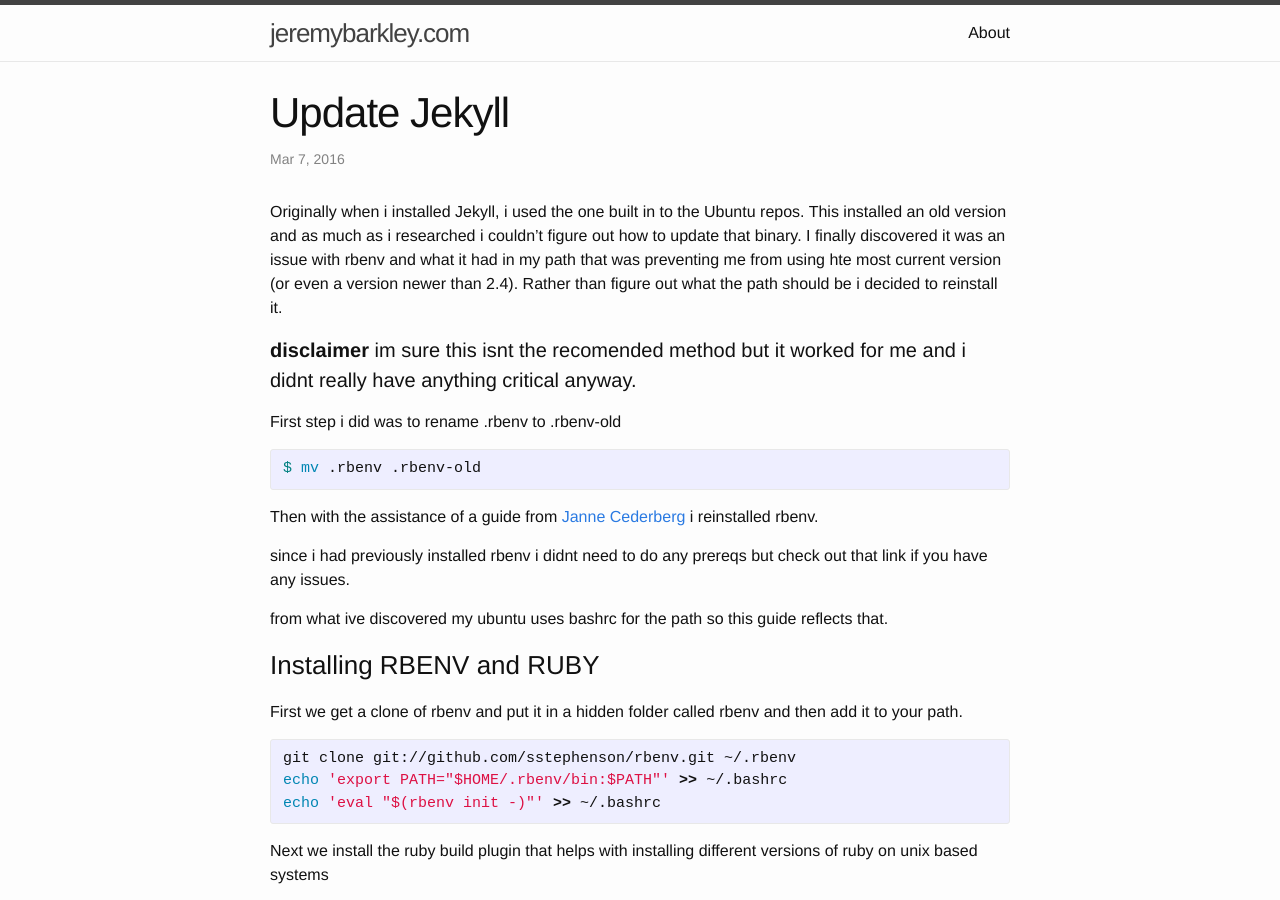
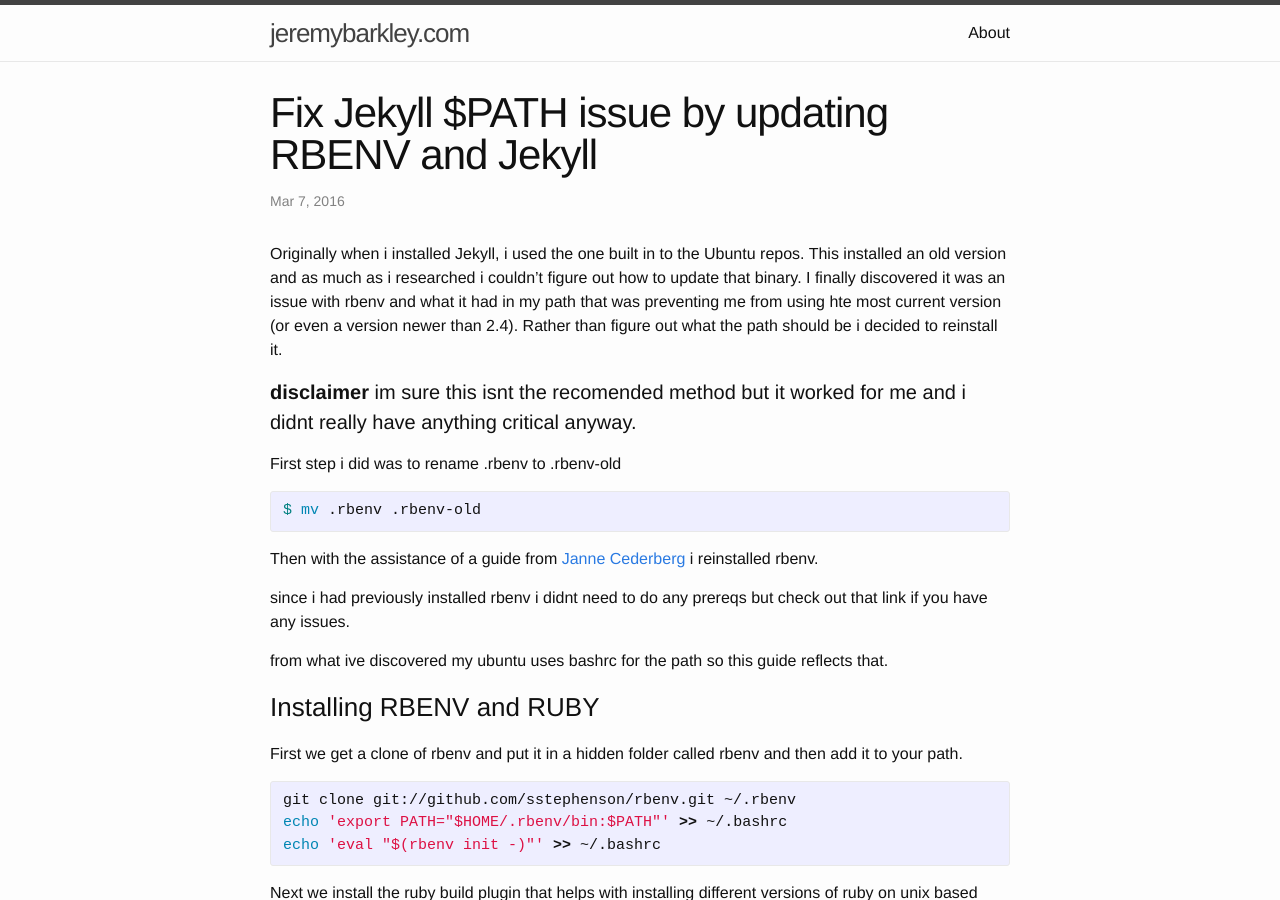
Before and after one commit to sensoph1/sensoph1.github.io, a Jekyll site: the page built from _posts/2016-03-07-2016-Update-Jekyll.md, in a window 1280 px wide and 900 px high. Built offline with Jekyll 4.4.1, drawn with Linux system fonts in a browser that asks for light colours.

Commit message:
update jekyll post

```diff
--- a/_posts/2016-03-07-2016-Update-Jekyll.md
+++ b/_posts/2016-03-07-2016-Update-Jekyll.md
@@ -1,6 +1,6 @@
 ---
 layout: post
-title:  "Update Jekyll"
+title:  "Fix Jekyll $PATH issue by updating RBENV and Jekyll"
 date:   2016-03-07
 categories: TIL
 tags: [jekyll]
```
